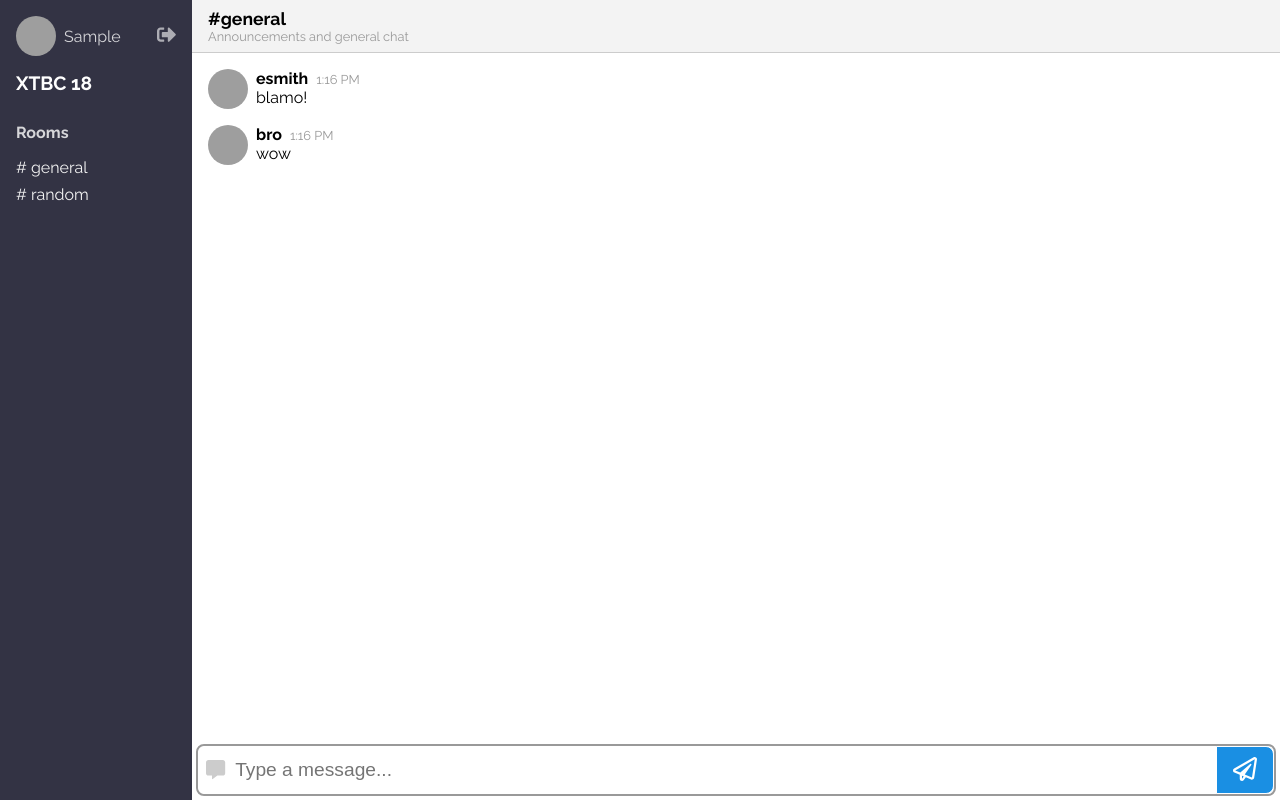
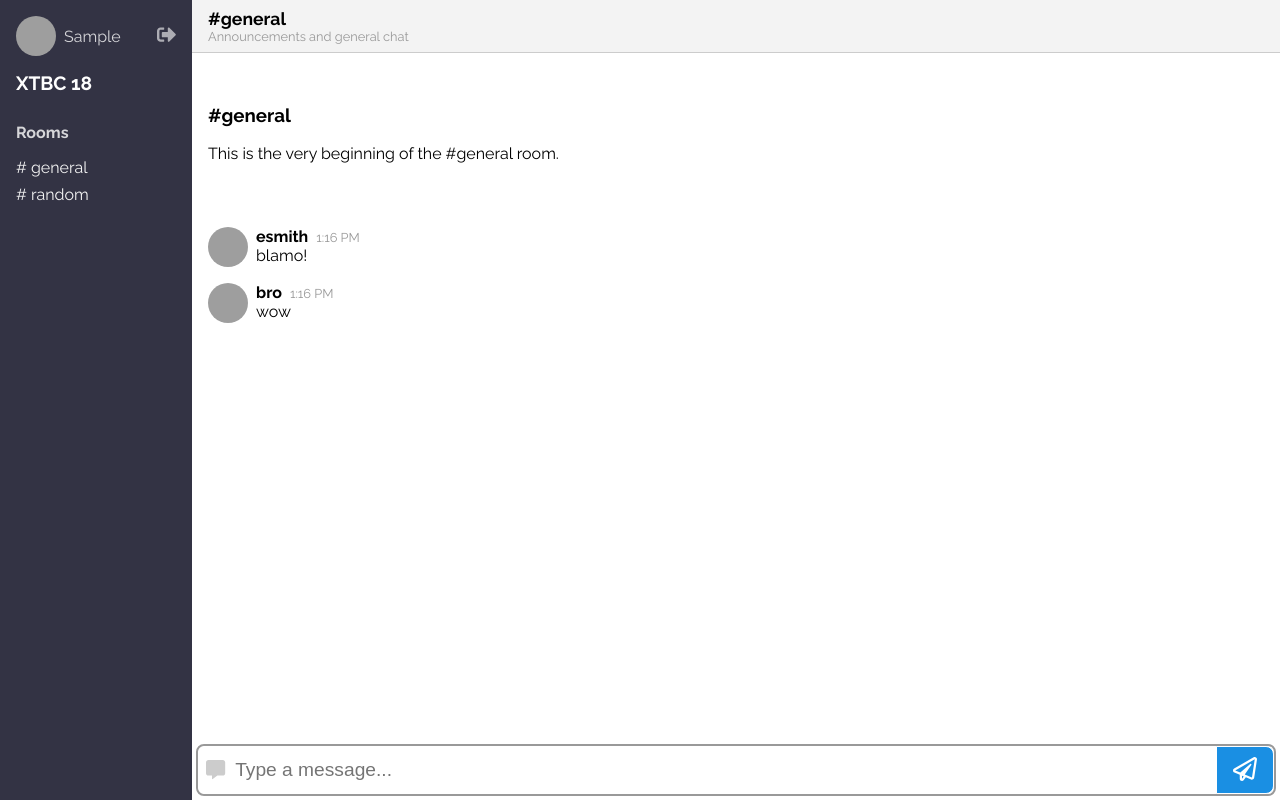
Before and after one commit to Smith2106/Chatagonia, a React (Create React App) app: page / in a window 1280 px wide. Both pictures are taken after typing "name@example.com", "Sample", "Sample" into the empty fields and a click on the button "Sign In". Built offline with nearby package versions, Linux system fonts and the light colour scheme; grey boxes are pictures that could not be loaded.

Commit message:
Add room announcement to the top of the message list

```diff
--- a/src/MessageList.js
+++ b/src/MessageList.js
@@ -5,9 +5,21 @@ import Message from './Message';
 const MessageList = (props) => {
     return (
         <div className="MessageList" style={styles.messageList}>
-            { props.messages.map(msg => (
-                <Message message={msg} key={msg.id} />
-            )) }
+            <div
+                className="roomAnnouncement"
+                style={styles.roomAnnouncement}
+            >
+                <h3 styles={styles.h3}>
+                    #general
+                </h3>
+                <p>This is the very beginning of the #general room.</p>
+            </div>
+
+            {
+                props.messages.map(msg => (
+                    <Message message={msg} key={msg.id} />
+                ))
+            }
         </div>
     );
 };
@@ -20,11 +32,11 @@ const styles = {
         overflowY: 'scroll',
     },
 
-    announcement: {
+    roomAnnouncement: {
         padding: '2rem 1rem',
     },
 
-    announcementH3: {
+    h3: {
         fontSize: '1.5rem',
     },
 }
```
